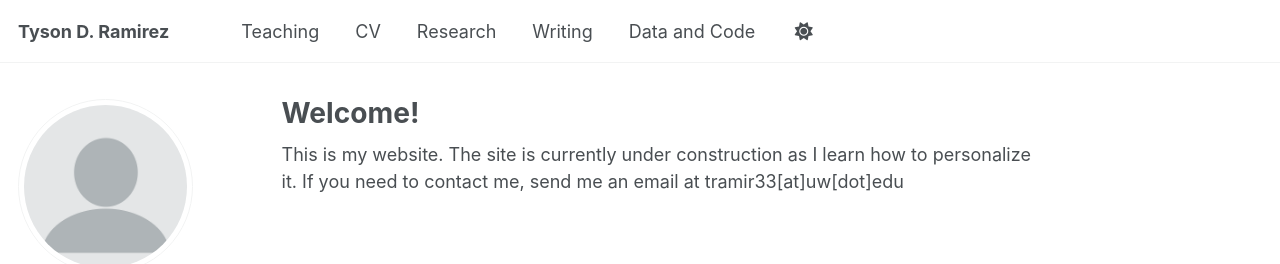
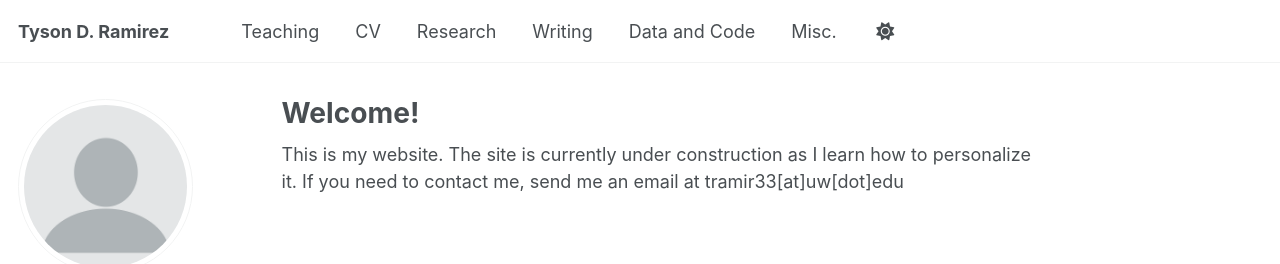
Before and after one commit to Tyson-Ramirez/tyson-ramirez.github.io, a Jekyll site: the page built from _pages/about.md, in a window 1280 px wide. Shown: the top 264 px of the page. Built offline with Jekyll 4.4.1, drawn with Linux system fonts in a browser that asks for light colours; a script bundle is joined from its source files by our own code; library files that are not in the unit come from our copies.

Commit message:
Update navigation.yml

```diff
--- a/_data/navigation.yml
+++ b/_data/navigation.yml
@@ -23,5 +23,8 @@ main:
   - title: "Data and Code"
     url: /data-and-code/
 
+  - title: "Misc."
+    url: /misc/
+
   # - title: "Guide"
   #   url: /markdown/
```
